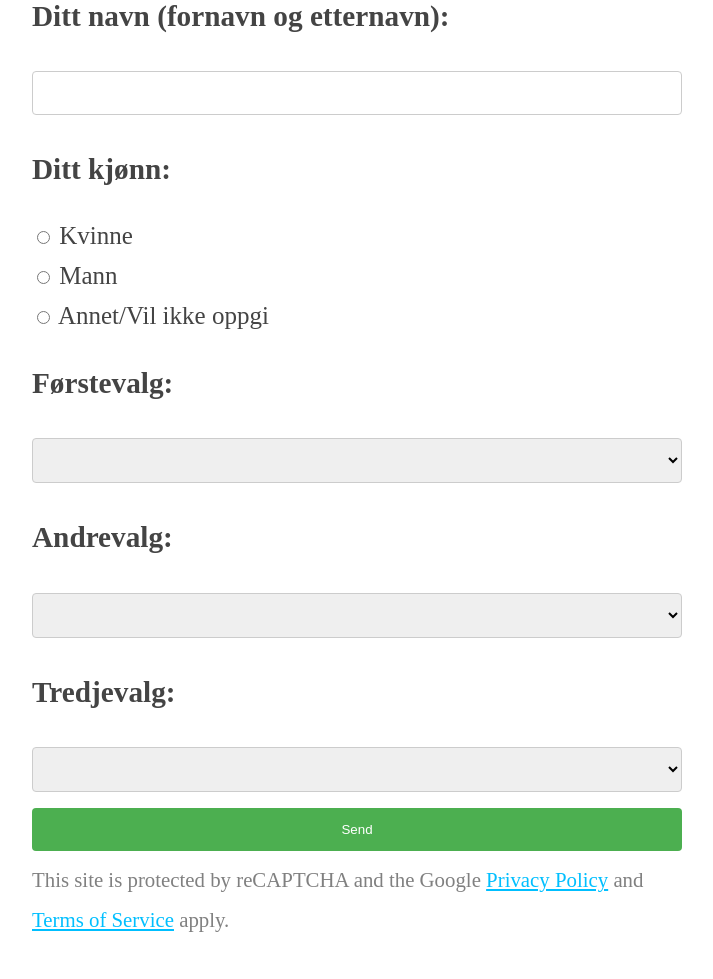
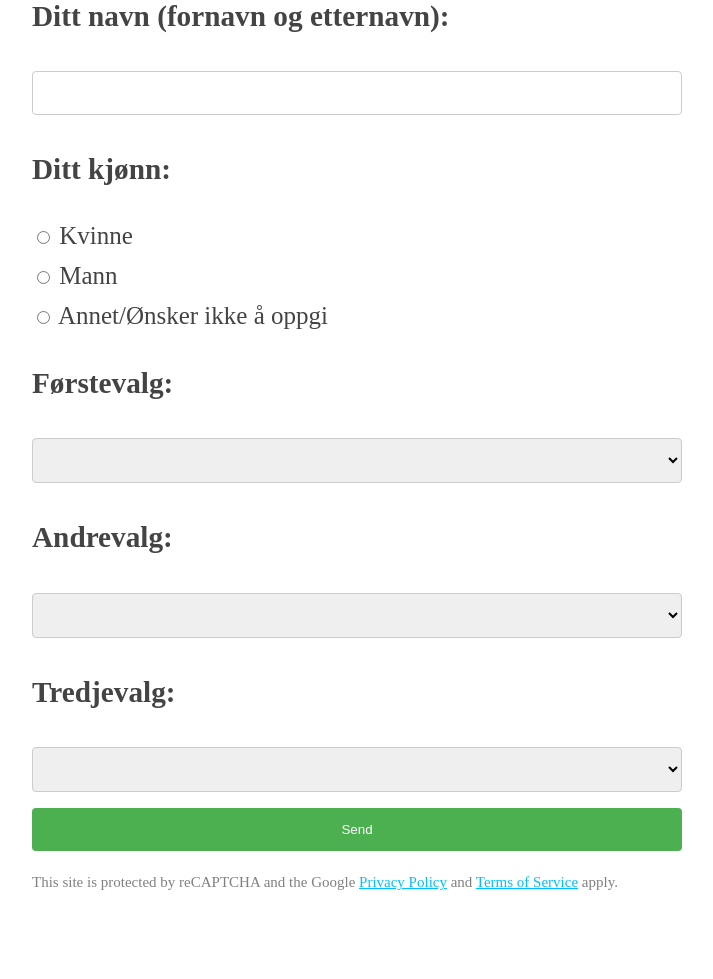
Before and after one commit to Nabla-NTNU/fadder-group-system, a Django app: page / in a window 1280 px wide. Shown: the part 135-1114 px from the top of the page, without its empty margins (283-996 px from the left). After the commit the page ends 1025 px from the top, so only its background shows below. Run offline with Django 3.2, Linux system fonts and the light colour scheme; tables that the repository leaves empty hold one stand-in row (values such as "Sample post"); some libraries are stand-ins or nearby versions.

Commit message:
Some small fixes

```diff
--- a/fadder/templates/base.html
+++ b/fadder/templates/base.html
@@ -31,13 +31,19 @@
           border-radius: 4px;
           cursor: pointer;
         }
+
+        .notice{
+            color: grey;
+            font-size: 15px;
+        }
+
         a{
             color: deepskyblue;
         }
 
-input[type=submit]:hover {
-  background-color: #45a049;
-}
+        input[type=submit]:hover {
+          background-color: #45a049;
+        }
 
     </style>
     <link rel="shortcut icon" href="http://nabla.no/static/img/favicon.ico">
--- a/groupfixer/models.py
+++ b/groupfixer/models.py
@@ -30,8 +30,9 @@ class Barn(models.Model):
     )
 
     GENDERS = (
-        ('female', 'Kvinne'),        ('male', 'Mann'),
-        ('other', 'Annet/Vil ikke oppgi'),
+        ('female', 'Kvinne'),
+        ('male', 'Mann'),
+        ('other', 'Annet/Ønsker ikke å oppgi'),
     )
 
     gender = models.CharField(
--- a/groupfixer/templates/mainpage.html
+++ b/groupfixer/templates/mainpage.html
@@ -58,7 +58,7 @@
     <br>
     <button class="g-recaptcha" data-sitekey="6Lf7WZIUAAAAAL-159JoN1khuiYGmgArAQFGK3Vb" data-callback='onSubmit'>Send</button>
     </form>
-    <small style="color: grey">This site is protected by reCAPTCHA and the Google
+    <small class="notice">This site is protected by reCAPTCHA and the Google
     <a href="https://policies.google.com/privacy">Privacy Policy</a> and
     <a href="https://policies.google.com/terms">Terms of Service</a> apply.
     </small>
```
Also changed, not shown: 2 other files.
